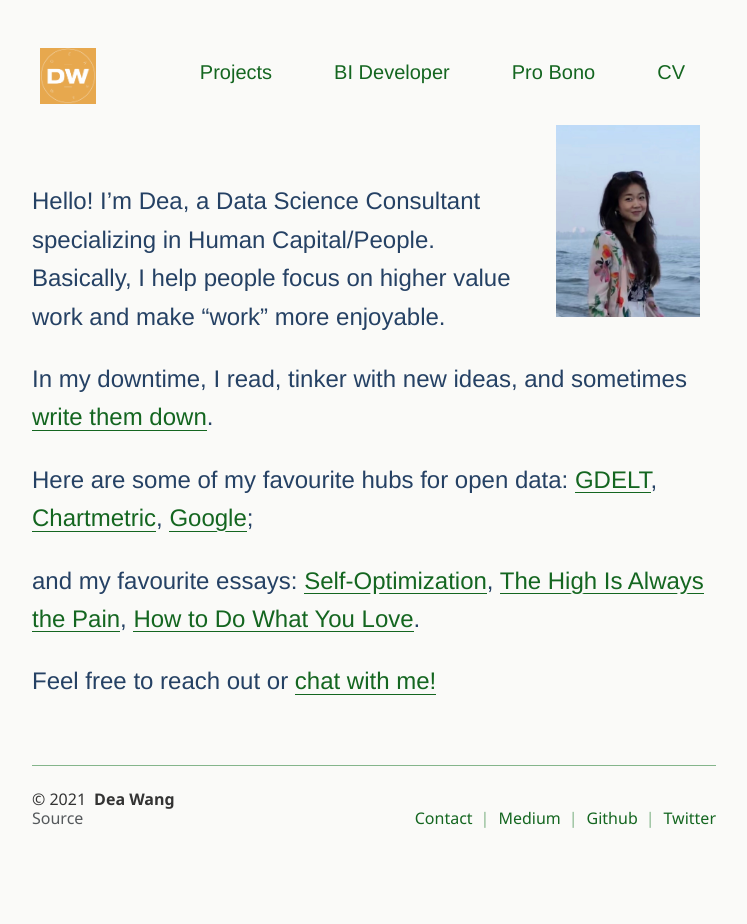
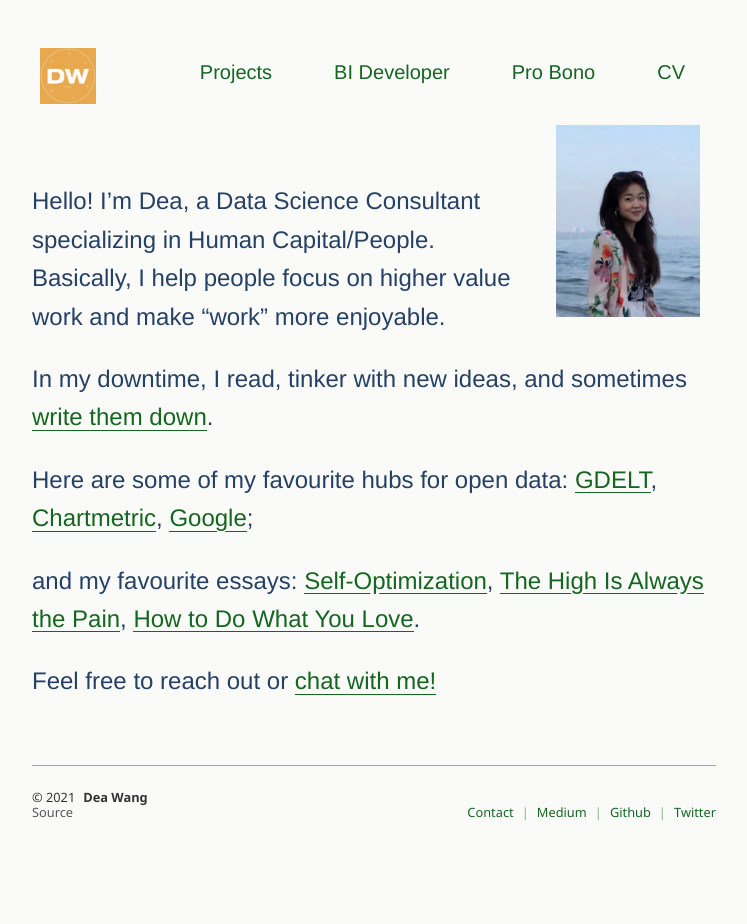
Before and after one commit to deawyk/deawyk.github.io, a Jekyll site: the page built from index.md, in a window 1280 px wide. Shown: the whole page, without its empty margins (266-1013 px from the left). Built offline with Jekyll 4.4.1, drawn with Linux system fonts in a browser that asks for light colours.

Commit message:
Update _variables.scss

```diff
--- a/_sass/_variables.scss
+++ b/_sass/_variables.scss
@@ -59,22 +59,22 @@
 $lh-md:                     1.3;
 
 $fs-root:                   16px;
-$fs:                        1rem;
-$fs-md:                     1.25rem;
+$fs:                        0.8rem;
+$fs-md:                     1.0rem;
 
-$fs-h1:                     1.602em;
-$fs-h2:                     1.424rem;
-$fs-h3:                     1.266rem;
-$fs-h4:                     1.125rem;
-$fs-h5:                     1rem;
-$fs-h6:                     0.889rem;
+$fs-h1:                     1.2em;
+$fs-h2:                     1.0rem;
+$fs-h3:                     0.8rem;
+$fs-h4:                     0.75rem;
+$fs-h5:                     0.7rem;
+$fs-h6:                     0.6rem;
 
-$fs-md-h1:                  2.441rem;
-$fs-md-h2:                  1.953rem;
-$fs-md-h3:                  1.563rem;
-$fs-md-h4:                  1.25rem;
-$fs-md-h5:                  1rem;
-$fs-md-h6:                  .8rem;
+$fs-md-h1:                  2.0rem;
+$fs-md-h2:                  1.7rem;
+$fs-md-h3:                  1.3rem;
+$fs-md-h4:                  1.0rem;
+$fs-md-h5:                  0.8rem;
+$fs-md-h6:                  0.6rem;
 
 // RESPONSIVE ====================================
 
```
